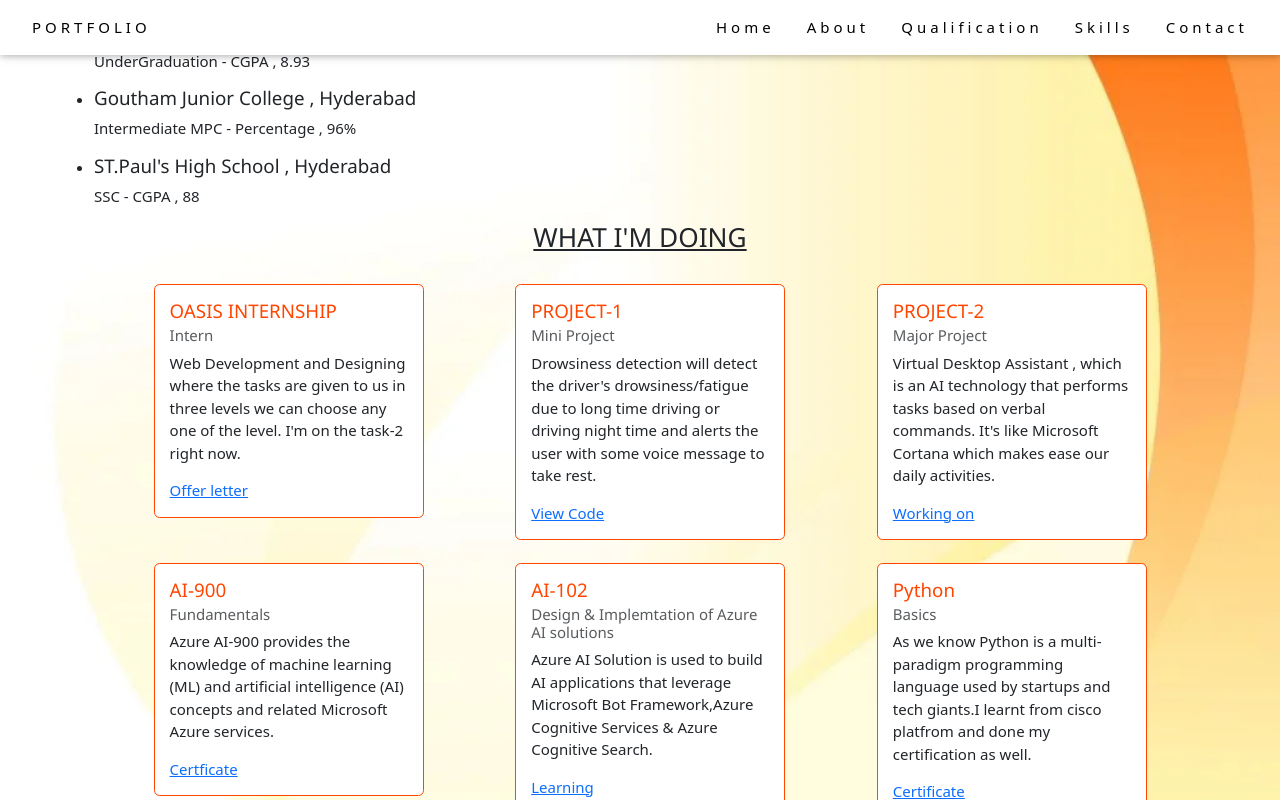
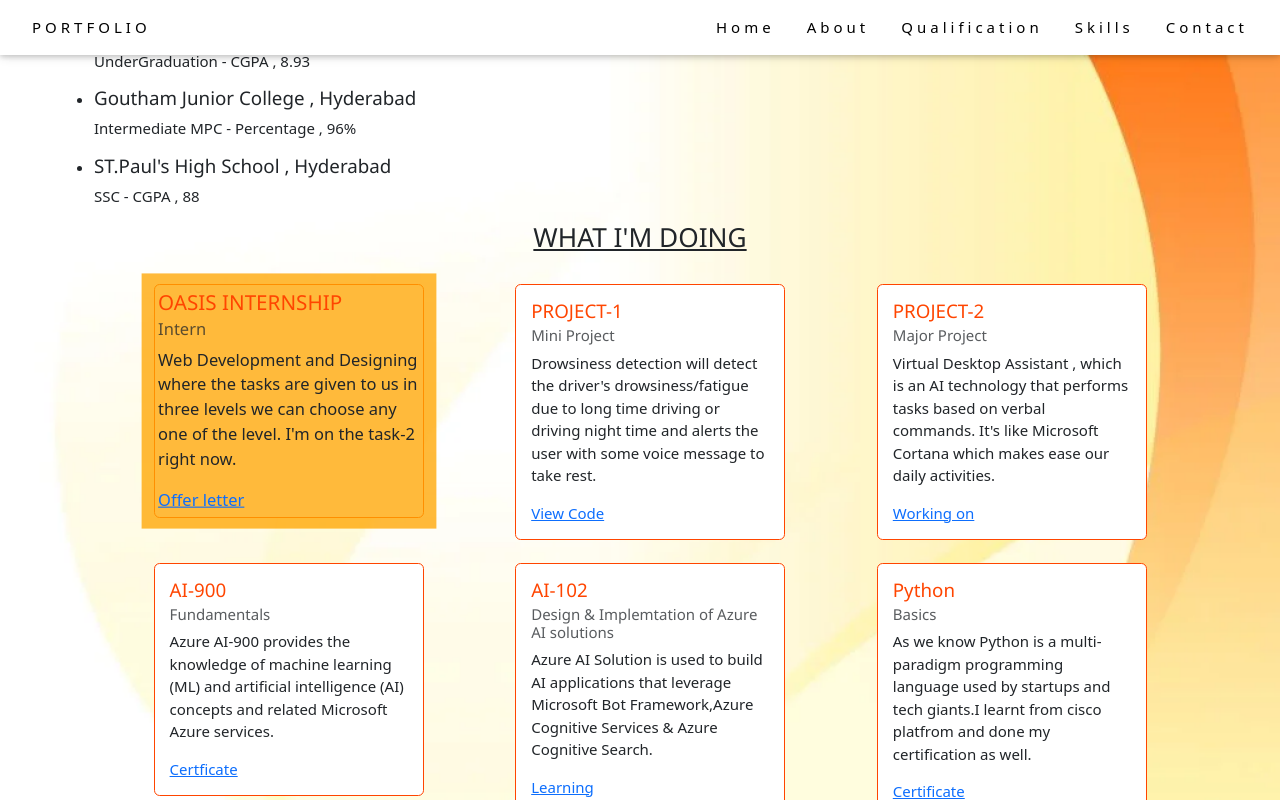
Before and after one commit to shailu07/OIBSIP_TASK-2, a plain HTML site: page index.html in a window 1280 px wide. In both pictures the pointer is over the element 288 px from the left and 1777 px from the top of the page. Shown: the part 1377-2177 px from the top of the page. Drawn offline with nearby package versions, Linux system fonts and the light colour scheme.

Commit message:
Update portfolio.css

```diff
--- a/portfolio.css
+++ b/portfolio.css
@@ -153,7 +153,7 @@ input[type=text], input[type=password] {
 
 }
 
-.row2 .column2 .card .card-body:hover  {
+.row .column2 .card .card-body:hover  {
   transform: scale(1.1);
   background-color:rgba(255, 166, 0, 0.77);
 
```
